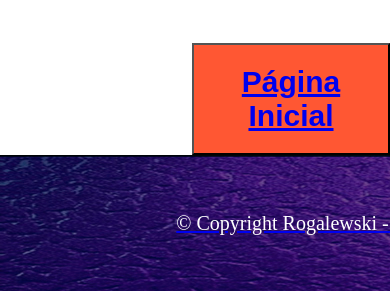
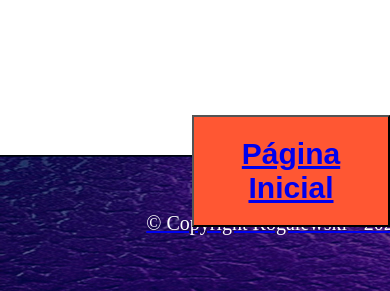
Before and after one commit to frogalewski/projeto_one, a plain HTML site: page dados.html in a window 390 px wide. Shown: the part 1485-1776 px from the top of the page. Drawn offline with Linux system fonts and the light colour scheme.

Commit message:
Update dados.css

```diff
--- a/dados.css
+++ b/dados.css
@@ -41,7 +41,7 @@ header {
   }
 
   @media screen and (max-width: 480px){
-		 {
+		.icones, {
 		width: 100%;
 		}
 		header{
@@ -81,7 +81,7 @@ header {
           position: absolute;
           background: #FF5733;
           left: 192px;
-          top: 1528px;
+          top: 1600px;
           text-decoration-line: none;
          }
 
@@ -116,7 +116,7 @@ footer{
 	width: 100%;
  	text-align: center;
  	background: url("rodape.jpg");
- 	padding: 8px 110px ;
+ 	padding: 8px 80px ;
  	top: 1480px;
         }
 
```
